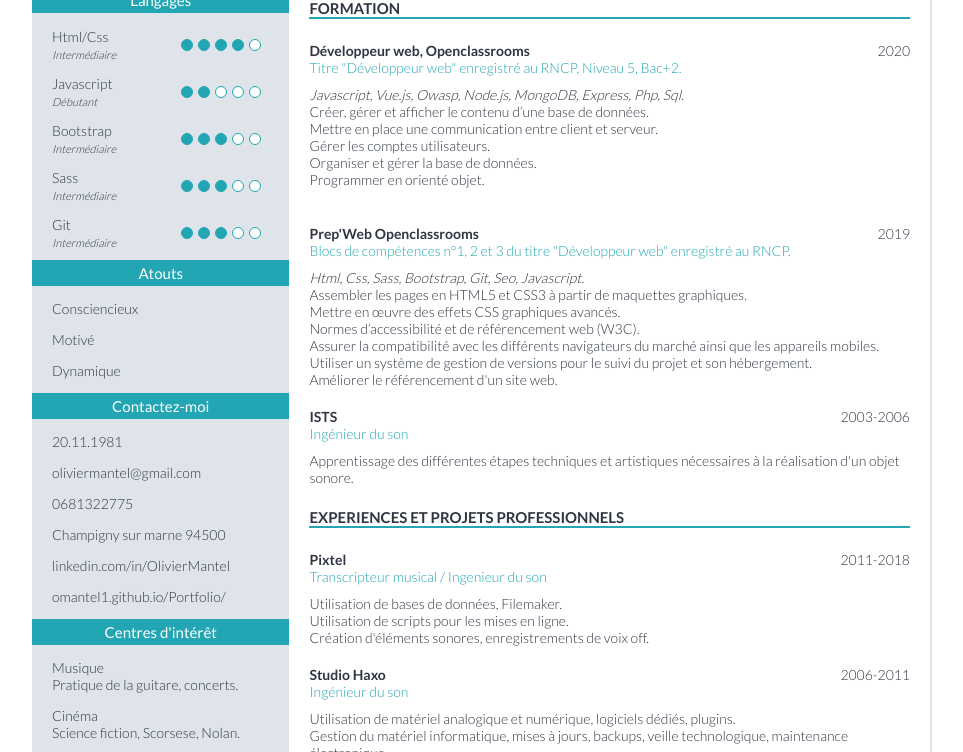
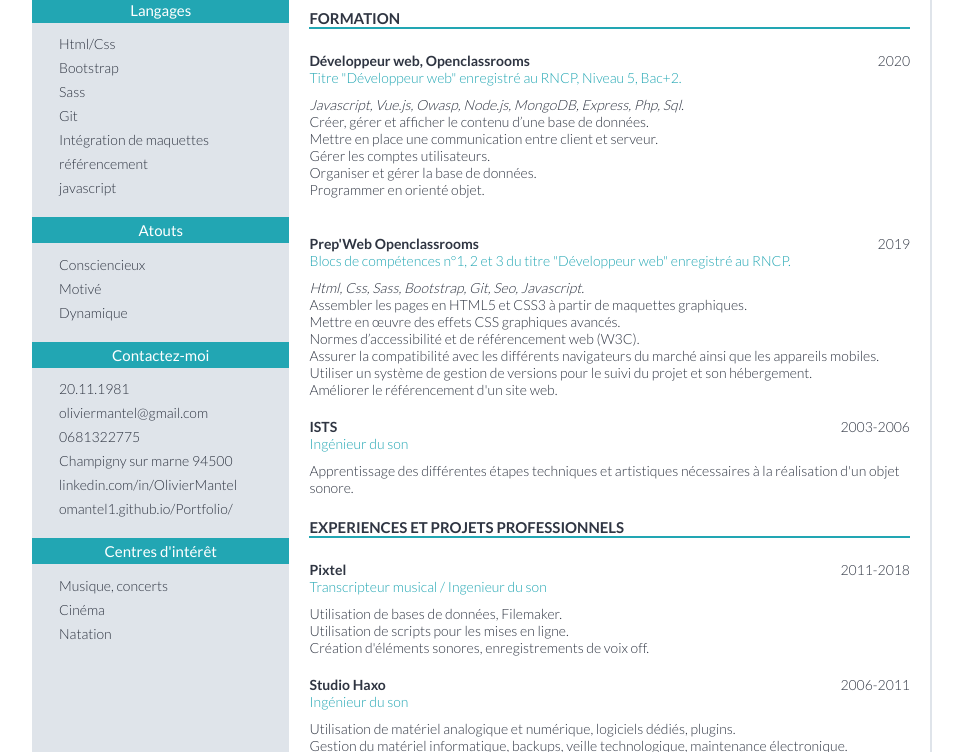
Before and after one commit to OMantel1/Cv-Olivier-Mantel, a plain HTML site: page index.html in a window 1280 px wide. Shown: the part 162-914 px from the top of the page, without its empty margins (158-1121 px from the left). Drawn offline with Linux system fonts and the light colour scheme.

Commit message:
refonte cv

```diff
--- a/index.html
+++ b/index.html
@@ -1,5 +1,6 @@
 <!DOCTYPE html>
 <html lang="fr">
+
 <head>
     <meta charset="UTF-8">
     <title>CV Olivier Mantel</title>
@@ -16,13 +17,14 @@
 
 
 </head>
+
 <body>
     <header>
         <!-- Titre -->
         <div id="titre">
             <h1>Olivier Mantel</h1>
-				<h2><strong>Développeur web</strong> - Contrat de professionnalisation pour une durée de 12 mois</h2>
-				<p><br>Curieux, rigoureux et impliqué, je souhaite continuer ma formation en alternance, et obtenir le diplôme de <a href="https://openclassrooms.com/fr/paths/185-developpeur-web" target="_blank">"développeur web"</a> (Diplôme de niveau 5, bac+2 enregistré au RNCP) avec openclassrooms.
+            <h2><strong>Développeur Web Front-End</strong></h2>
+            <p><br>Soucieux de l’expérience utilisateur, et motivé par la logique, la recherche, et la créativité que demande ce métier.
         </div>
 
         <!-- Photo -->
@@ -37,90 +39,27 @@
         <!-- Colonne de gauche -->
 
         <aside>
-			<section class="langages">
+            <section class="box">
                 <h2>Langages</h2>
-
-                <!-- bloc langage -->
-                <div class="langages_blocs">
-                    <div class="langage">
-                        <p>Html/Css
-                        <br><span class="niveau">Intermédiaire</span></p>
+                <div>
+                    <p>Html/Css </p>
+                    <p>Bootstrap</p>
+                    <p>Sass</p>
+                    <p>Git</p>
+                    <p>Intégration de maquettes</p>
+                    <p>référencement</p>
+                    <p>javascript</p>
                 </div>
-                    <div class="circle-box">
-                        <div class="ronds"></div>
-                        <div class="ronds"></div>
-                        <div class="ronds"></div>
-                        <div class="ronds"></div>
-                        <div class="ronds-vides"></div>
-                    </div>
-                </div>
-
-                <!-- bloc langage -->
-                <div class="langages_blocs">
-                    <div class="langage">
-                        <p>Javascript<br> <span class="niveau">Débutant</span></p>
-                    </div>
-                    <div class="circle-box">
-                        <div class="ronds"></div>
-                        <div class="ronds"></div>
-                        <div class="ronds-vides"></div>
-                        <div class="ronds-vides"></div>
-                        <div class="ronds-vides"></div>
-                    </div>
-                </div>
-
-                <!-- bloc langage -->
-                <div class="langages_blocs">
-                    <div class="langage">
-                        <p>Bootstrap<br> <span class="niveau">Intermédiaire</span></p>
-                    </div>
-                    <div class="circle-box">
-                        <div class="ronds"></div>
-                        <div class="ronds"></div>
-                        <div class="ronds"></div>
-                        <div class="ronds-vides"></div>
-                        <div class="ronds-vides"></div>
-                    </div>
-                </div>
-
-                <!-- bloc langage -->
-                <div class="langages_blocs">
-                    <div class="langage">
-                        <p>Sass<br> <span class="niveau">Intermédiaire</span></p>
-                    </div>
-                    <div class="circle-box">
-                        <div class="ronds"></div>
-                        <div class="ronds"></div>
-                        <div class="ronds"></div>
-                        <div class="ronds-vides"></div>
-                        <div class="ronds-vides"></div>
-                    </div>
-                </div>
-
-                <!-- bloc langage -->
-                <div class="langages_blocs">
-                    <div class="langage">
-                        <p>Git<br> <span class="niveau">Intermédiaire</span></p>
-                    </div>
-                    <div class="circle-box">
-                         <div class="ronds"></div>
-                        <div class="ronds"></div>
-                        <div class="ronds"></div>
-                        <div class="ronds-vides"></div>
-                        <div class="ronds-vides"></div>
-                    </div>
-                </div>
-
             </section>
 
-			<section class="contact">
+            <section class="box">
                 <h2>Atouts</h2>
                 <p>Consciencieux</p>
                 <p>Motivé</p>
                 <p>Dynamique</p>
             </section>
 
-			<section class="aPropos">
+            <section class="box">
                 <h2>Contactez-moi</h2>
                 <p>20.11.1981</p>
                 <p>oliviermantel@gmail.com</p>
@@ -130,11 +69,11 @@
                 <p><a href="https://omantel1.github.io/Portfolio/" target="_blank">omantel1.github.io/Portfolio/</a></p>
             </section>
 
-			<section class="Loisirs">
+            <section class="box">
                 <h2>Centres d'intérêt</h2>
-				<p>Musique <br>Pratique de la guitare, concerts.</p>
-				<p>Cinéma <br>Science fiction, Scorsese, Nolan.</p>
-				<p>Natation <br>Nageur régulier depuis 4 ans.</p>
+                <p>Musique, concerts</p>
+                <p>Cinéma</p>
+                <p>Natation</p>
             </section>
         </aside>
 
@@ -144,7 +83,7 @@
             <h2>FORMATION</h2>
 
             <!-- BLOC-->
-			<div class="main_items" >
+            <div class="main_items">
                 <div>
                     <div class="main_items_titre">
                         <h3>Développeur web, Openclassrooms</h3>
@@ -163,7 +102,7 @@
             </div>
 
             <!-- BLOC-->
-			<div class="main_items" >
+            <div class="main_items">
                 <div>
                     <div class="main_items_titre">
                         <h3>Prep'Web Openclassrooms</h3>
@@ -219,7 +158,7 @@
                     </div>
                     <h4>Ingénieur du son</h4>
                     <p>Utilisation de matériel analogique et numérique, logiciels dédiés, plugins.<br>
-					Gestion du matériel informatique, mises à jours, backups, veille technologique, maintenance électronique.<br>
+                        Gestion du matériel informatique, backups, veille technologique, maintenance électronique.<br>
                         Accueil des clients, gestion de projets.<br>
                         Réalisation de prises de son, édition, mixage.</p>
                 </div>
@@ -239,4 +178,5 @@
         </section>
     </div>
 </body>
+
 </html>
--- a/sass/style.scss
+++ b/sass/style.scss
@@ -15,7 +15,7 @@ $vert: #22a6b3;
 /////////////
 //body
 /////////////
-body{
+body {
     list-style: none;
     max-width: 900px;
     width: 100%;
@@ -23,23 +23,30 @@ body{
     font-family: lato, sans-serif;
     font-weight: 300;
     font-size: 14px;
-	li{
+
+    li {
         list-style: none;
     }
-	h2{
+
+    h2 {
         font-size: 15px;
     }
-	a{
+
+    a {
         color: $grisfoncé;
         text-decoration-color: $grisclair;
         text-decoration: none;
-		&:hover{
+
+        &:hover {
             color: $vert;
-		} ;
+        }
+    }
+    p {
+        margin: 7px;
     }
 }
 
-.trait{
+.trait {
     width: 98%;
     border-top: solid 1px $grisclair;
     margin: auto;
@@ -50,80 +57,100 @@ body{
 // HEADER
 ////////////
 
-header{
+header {
     background-color: $gristresclair;
     height: auto;
     display: flex;
     align-items: center;
     color: $grisfoncé;
-	img{
+
+    img {
         width: 100%;
         border-radius: 100%;
         box-shadow: 1px 1px 2px $gristresclair;
     }
-	#photo{
+
+    #photo {
         max-width: 130px;
         margin-right: 30px;
         flex-shrink: 0;
     }
-	#titre{
+
+    #titre {
         padding: 13px 0px;
         flex-shrink: 1;
         position: relative;
 
-		h2, p{
+        h2,
+        p {
             color: $grisfoncé;
             font-weight: 300;
             opacity: 0.7;
+            margin-top: 0px;
             margin-top: 0px;
             margin-left: 105px;
             margin-bottom: 0;
             border-left: solid 1px $vert;
             padding-left: 10px;
-			@media  screen and(max-width: 666px){
+
+            @media screen and(max-width: 666px) {
                 margin-left: 0px;
                 border-left: none;
                 padding-right: 10px;
             }
         }
-		h1{
+
+        h2{
+            padding-top: 10px;
+        }
+
+        h1 {
             margin-bottom: 0px;
             padding-left: 70px;
             color: $gris;
             border-bottom: solid 1px $vert;
-			@media  screen and(max-width: 666px){
+
+            @media screen and(max-width: 666px) {
                 padding-left: 10px;
             }
         }
-		.lien{
+
+        .lien {
             font-size: 11px;
         }
 
     }
 }
 
+.box{
+    padding-bottom: 14px;
+}
 
 
 ////////////////////////////
 // Media queries under 499px
 ////////////////////////////
-@media  screen and(max-width: 666px) {
-	header{
+@media screen and(max-width: 666px) {
+    header {
         flex-direction: column;
         padding-top: 30px;
         text-align: center;
     }
-	#photo{
+
+    #photo {
         margin-left: 30px;
         order: 1;
     }
-	#titre{
+
+    #titre {
         order: 2;
     }
-	header #titre{
+
+    header #titre {
         padding: 10px 0px;
     }
-	img{
+
+    img {
         margin: auto;
     }
 }
@@ -134,13 +161,14 @@ header{
 /////////////////////////////////////////
 // Container: colone gauche et droite;
 ////////////////////////////////////////
-#container{
+#container {
     display: flex;
     width: 100%;
     height: 100%;
     margin: auto;
     color: $grisfoncé;
-	@media  screen and(max-width: 666px){
+
+    @media screen and(max-width: 666px) {
         flex-direction: column;
         align-items: center;
     }
@@ -149,15 +177,17 @@ header{
     /////////////
     // colonne de gauche
     ////////////
-	aside{
+    aside {
         width: 30vw;
         background-color: $gristresclair;
         padding: 0px 0px;
         position: relative;
-		@media  screen and(max-width: 666px){
+
+        @media screen and(max-width: 666px) {
             width: 100%;
         }
-		h2{
+
+        h2 {
             text-align: center;
             font-weight: 500;
             background-color: $vert;
@@ -165,94 +195,104 @@ header{
             margin-top: 0px;
             color: white;
         }
-		p{
+
+        p {
             padding: 0px 20px;
-			@media  screen and(max-width: 666px){
+
+            @media screen and(max-width: 666px) {
                 text-align: center;
             }
         }
     }
-    /////////////
-	// section langages
-	////////////
 
-    .circle-box{
-        display: flex;
-        align-items: center;
-        padding-left: 20px;
-        .ronds{
-            display: block;
-            width: 10px;
-            height: 10px;
-            border-radius: 100%;
-            background-color:$vert;
-            border: solid $vert 1px;
-            margin-right: 5px;
-            }
-        .ronds-vides{
-            display: block;
-            width: 10px;
-            height: 10px;
-            background-color: white;
-            border-radius: 100%;
-            border:$vert solid 1px;
-            margin-right: 5px;
-            }
-        }
-
-    .langages_blocs{
-	    display: flex;
-        margin: 7px 0px;
-        align-items: center;
-        .niveau{
-        font-size: 11px;
-        font-style: italic;
-        }
-        .langage{
-            width: 50%;
-            margin: 3px 0px;
-        }
-        p{
-            margin-bottom: 0px;
-            margin-top: 0px;
-        }
-    }
-
+    //    /////////////
+    //	// section langages
+    //	////////////
+    //
+    //    .circle-box{
+    //        display: flex;
+    //        align-items: center;
+    //        padding-left: 20px;
+    //        .ronds{
+    //            display: block;
+    //            width: 10px;
+    //            height: 10px;
+    //            border-radius: 100%;
+    //            background-color:$vert;
+    //            border: solid $vert 1px;
+    //            margin-right: 5px;
+    //            }
+    //        .ronds-vides{
+    //            display: block;
+    //            width: 10px;
+    //            height: 10px;
+    //            background-color: white;
+    //            border-radius: 100%;
+    //            border:$vert solid 1px;
+    //            margin-right: 5px;
+    //            }
+    //        }
+    //
+    //    .langages_blocs{
+    //	    display: flex;
+    //        margin: 7px 0px;
+    //        align-items: center;
+    //        .niveau{
+    //        font-size: 11px;
+    //        font-style: italic;
+    //        }
+    //        .langage{
+    //            width: 50%;
+    //            margin: 3px 0px;
+    //        }
+    //        p{
+    //            margin-bottom: 0px;
+    //            margin-top: 0px;
+    //        }
+    //    }
+    //
 
 
     /////////////
     // colonne de droite
     ////////////
-	#main{
+    #main {
         width: 70vw;
         padding: 0px 20px;
         border-right: solid 2px $gristresclair;
         border-bottom: solid 2px $gristresclair;
-		@media  screen and(max-width: 666px){
+
+        @media screen and(max-width: 666px) {
             width: 95%;
-            border-right:0px;
+            border-right: 0px;
             padding: 0px 0px;
         }
-		h2{
+
+        h2 {
             border-bottom: solid 2px $vert;
             font-size: 15px;
         }
-		.recommandations section{
+
+        .recommandations section {
             padding-bottom: 40px;
         }
-		h3{
+
+        h3 {
             margin-top: 0px;
             font-size: 14px;
         }
-		p{
+
+        p {
             margin: 0px;
         }
-		a{
+
+        a {
             font-size: 10px;
             margin: 0;
             padding: 0;
         }
-		.date{
+
+        .date {
             padding-top: 2px;
         }
     }
@@ -266,27 +306,32 @@ header{
 // Sections main_items
 ////////////////////////////////////////
 
-.main_items{
+.main_items {
     width: 100%;
     padding: 10px 0px;
-	.date{
+
+    .date {
         min-width: 90px;
-		color:$gris;
+        color: $gris;
     }
-	h4{
+
+    h4 {
         margin-top: 0px;
         margin-bottom: 10px;
-		color:$vert;
+        color: $vert;
         font-weight: 300;
     }
-	h3{
+
+    h3 {
         margin-bottom: 0px;
     }
-	p{
+
+    p {
         margin-top: 0px;
         margin-bottom: 2px;
     }
-	.main_items_titre{
+
+    .main_items_titre {
         display: flex;
         justify-content: space-between;
     }
@@ -297,7 +342,9 @@ header{
 // Media queries print
 ////////////////////////////////////////
 @media print {
-  html, body {
+
+    html,
+    body {
         width: 210mm;
         height: 253mm;
     }
```
Also changed, not shown: style.css. Lines whose indentation alone changed are shown as unchanged.
